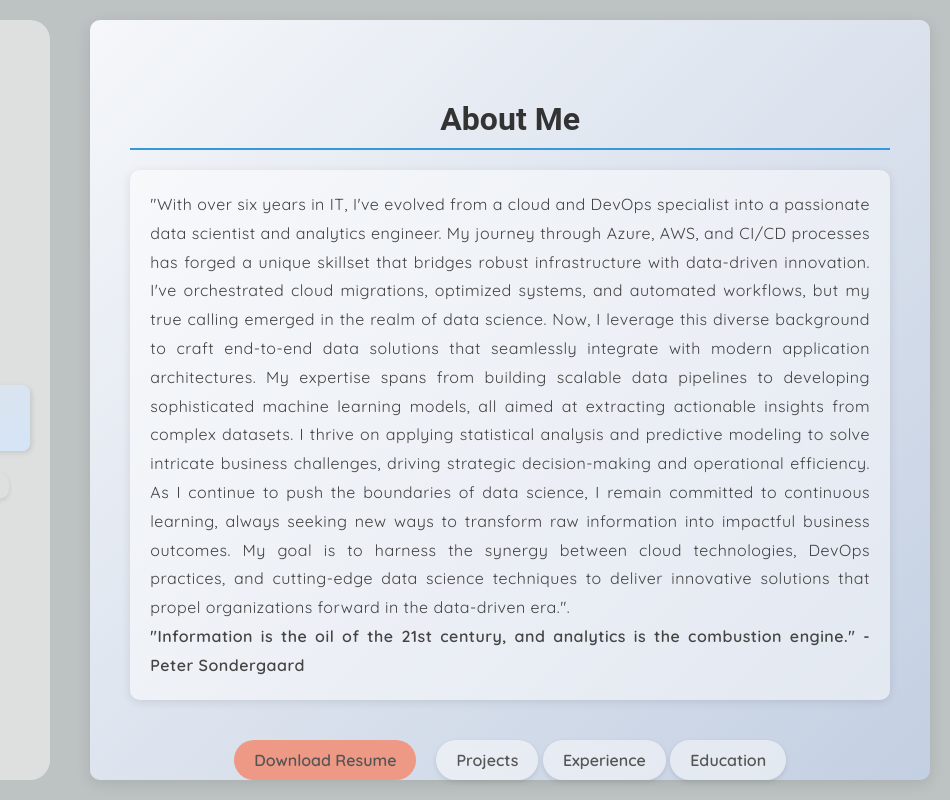
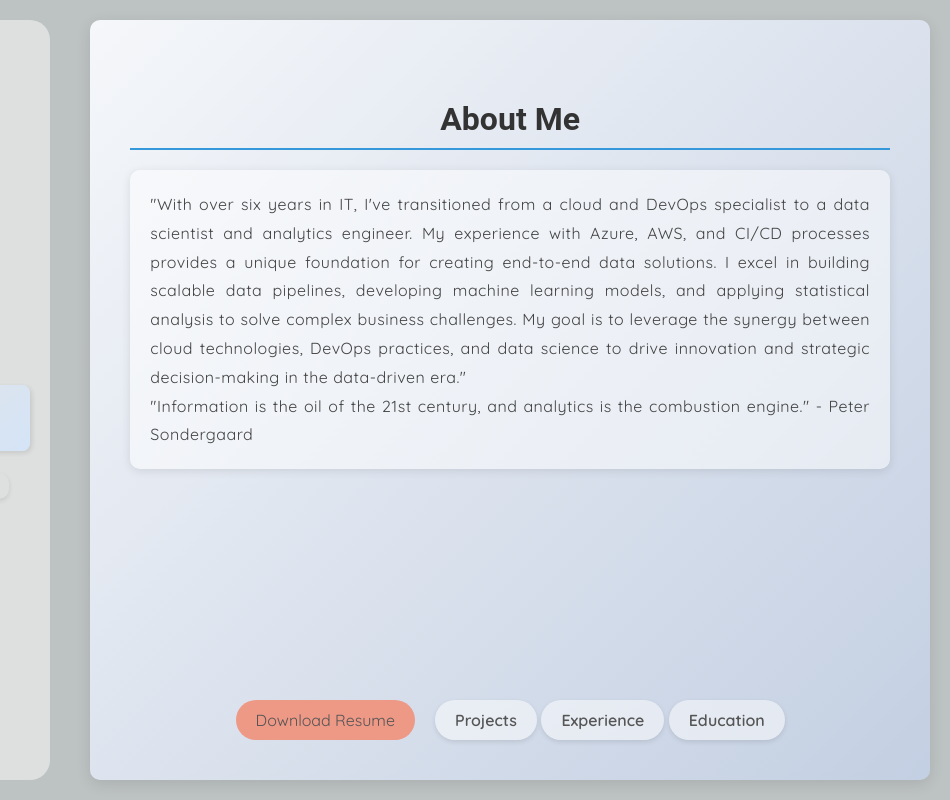
Before and after one commit to dkodurul/Durgakoduru_website, a plain HTML site: page index.html in a window 1280 px wide. Shown: the top 800 px of the page, 330-1280 px from the left. Drawn offline with nearby package versions, Linux system fonts and the light colour scheme.

Commit message:
Update index.html

```diff
--- a/index.html
+++ b/index.html
@@ -230,8 +230,7 @@
         <div class="right-side">
             <div>
                 <h2>About Me</h2>
-                <p>
-                    "With over six years in IT, I've evolved from a cloud and DevOps specialist into a passionate data scientist and analytics engineer. My journey through Azure, AWS, and CI/CD processes has forged a unique skillset that bridges robust infrastructure with data-driven innovation. I've orchestrated cloud migrations, optimized systems, and automated workflows, but my true calling emerged in the realm of data science. Now, I leverage this diverse background to craft end-to-end data solutions that seamlessly integrate with modern application architectures. My expertise spans from building scalable data pipelines to developing sophisticated machine learning models, all aimed at extracting actionable insights from complex datasets. I thrive on applying statistical analysis and predictive modeling to solve intricate business challenges, driving strategic decision-making and operational efficiency. As I continue to push the boundaries of data science, I remain committed to continuous learning, always seeking new ways to transform raw information into impactful business outcomes. My goal is to harness the synergy between cloud technologies, DevOps practices, and cutting-edge data science techniques to deliver innovative solutions that propel organizations forward in the data-driven era.".<br><b>"Information is the oil of the 21st century, and analytics is the combustion engine." - Peter Sondergaard<b><br>
+                <p>"With over six years in IT, I've transitioned from a cloud and DevOps specialist to a data scientist and analytics engineer. My experience with Azure, AWS, and CI/CD processes provides a unique foundation for creating end-to-end data solutions. I excel in building scalable data pipelines, developing machine learning models, and applying statistical analysis to solve complex business challenges. My goal is to leverage the synergy between cloud technologies, DevOps practices, and data science to drive innovation and strategic decision-making in the data-driven era."<br>"Information is the oil of the 21st century, and analytics is the combustion engine." - Peter Sondergaard
                 </p>
             </div>
             <!-- Buttons for Resume, Projects, Experience, Education -->
```
